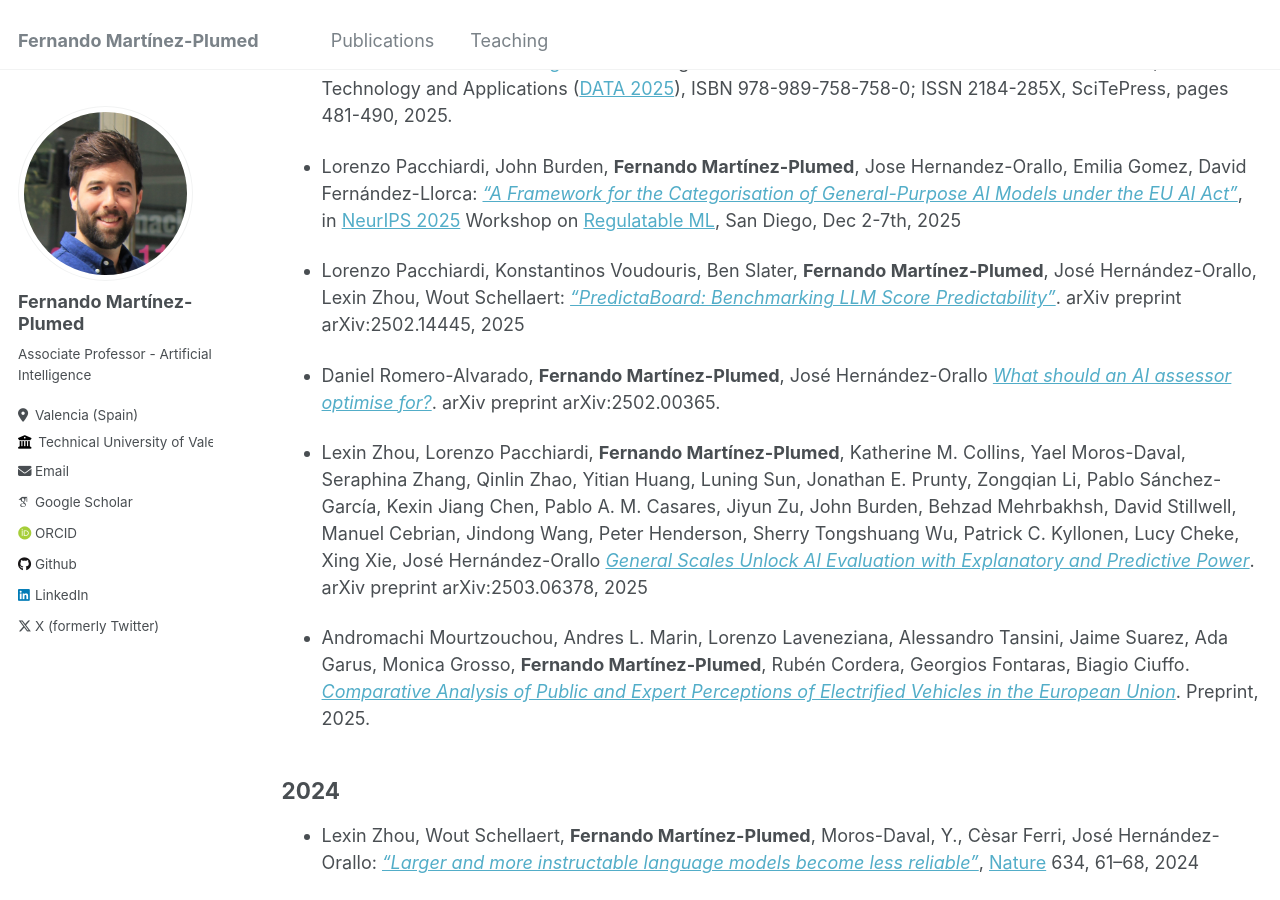
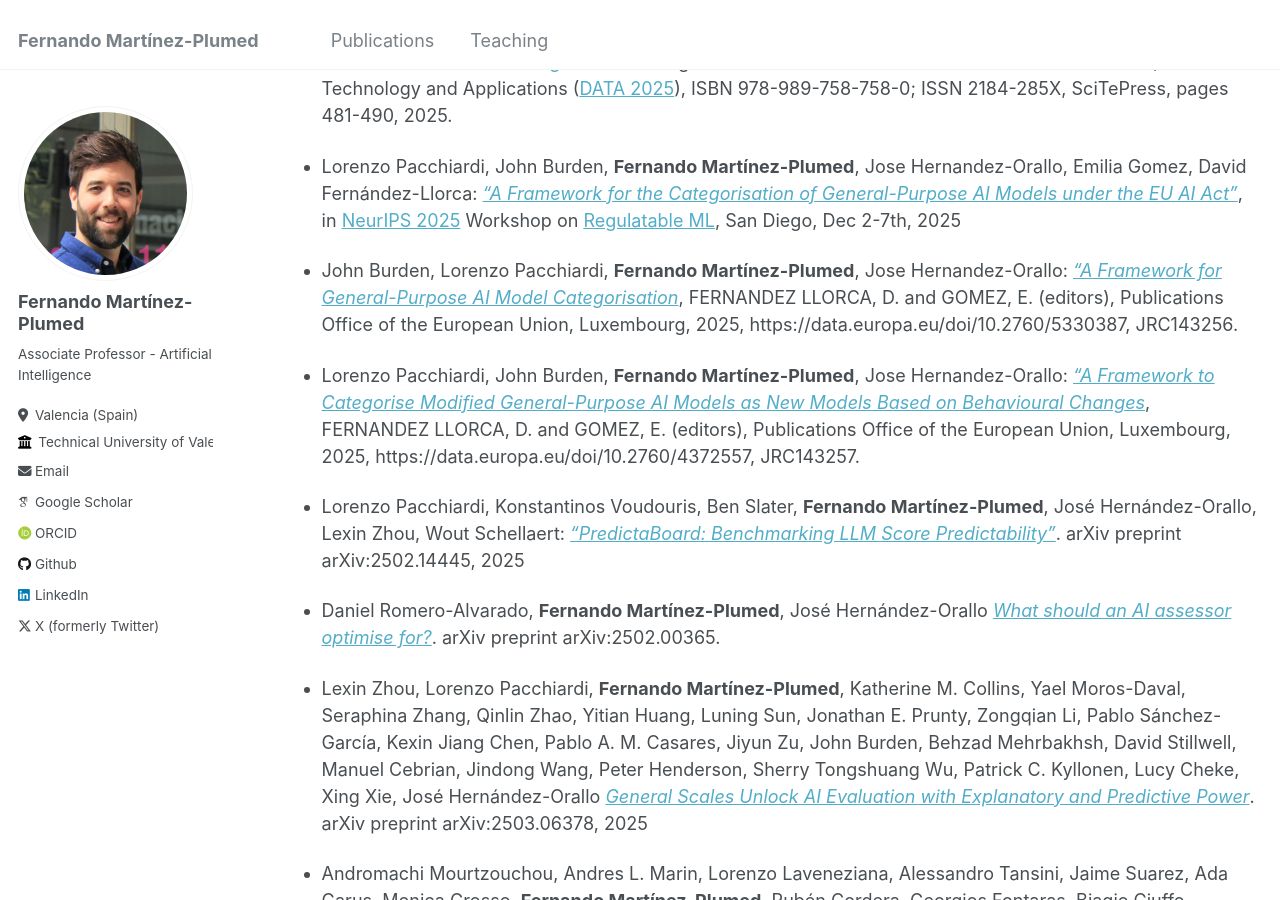
Before and after one commit to nandomp/nandomp.github.io, a Jekyll site: the page built from _pages/publications.md, in a window 1280 px wide and 900 px high, scrolled down 937 px. Built offline with Jekyll 4.4.1, drawn with Linux system fonts in a browser that asks for light colours; some web fonts are replaced.

Commit message:
Update publications.md

```diff
--- a/_pages/publications.md
+++ b/_pages/publications.md
@@ -11,7 +11,7 @@ author_profile: true
 
 * Andromachi Mourtzouchou, Andres L. Marin, Lorenzo Laveneziana, Alessandro Tansini, Jaime Suarez, Ada Garus, Monica Grosso, **Fernando Martínez-Plumed**, Rubén Cordera, Georgios Fontaras, Biagio Ciuffo: [*"Comparative analysis of public and expert perceptions of electrified vehicles in the European Union"*](https://doi.org/10.1038/s41598-025-06071-0), in [Nature Scientific Reports](https://www.nature.com/srep/), 15, Article number: 21695, 2025.
 
-* Andres L. Marin, **Fernando Martínez-Plumed**, Michail A. Makridisb, Alessandro Tansinic, Luca Pulvirentid, Jaime Suarez Corujoc, Dimitrios Komnosc, María José Ramírez-Quintanaa, Carlos Monserrat, Georgios Fontaras: [*"Follow the Leader: A Deep Reinforcement Learning Framework for Safe and Efficient Autonomous Car-Following"*](), in Taylor & Francis Journal of [Intelligent Transportation Systems: Technology, Planning, and Operations](https://www.tandfonline.com/journals/gits20), to appear.
+* Andres L. Marin, **Fernando Martínez-Plumed**, Michail A. Makridisb, Alessandro Tansinic, Luca Pulvirentid, Jaime Suarez Corujoc, Dimitrios Komnosc, María José Ramírez-Quintanaa, Carlos Monserrat, Georgios Fontaras: [*"Follow the Leader: A Deep Reinforcement Learning Framework for Safe and Efficient Autonomous Car-Following"*](https://doi.org/10.1080/15472450.2025.2576907), in Taylor & Francis Journal of [Intelligent Transportation Systems: Technology, Planning, and Operations](https://www.tandfonline.com/journals/gits20), to appear.
 
 * Behzad Mehrbakhsh, **Fernando Martínez-Plumed**, Jose Hernández-Orallo, [*"Contamination Budget: Trade-offs Between Breadth, Depth and Difficulty"*](), Proceedings of the [34th International Joint Conference on Artificial Intelligence (IJCAI 2025)](https://2025.ijcai.org/),  Montreal, Canada, August 16 - 22, 2025.
 
@@ -22,6 +22,10 @@ author_profile: true
 * Diego Vallejo-Huanga, Cèsar Ferri, **Fernando Martínez-Plumed**. [*ClustSize: An Algorithmic Framework for Size-Constrained Clustering*](https://doi.org/10.5220/0013558900003967). In Proceedings of the 14th International Conference on Data Science, Technology and Applications ([DATA 2025](https://data.scitevents.org/)), ISBN 978-989-758-758-0; ISSN 2184-285X, SciTePress, pages 481-490, 2025.
 
 * Lorenzo Pacchiardi, John Burden, **Fernando Martínez-Plumed**, Jose Hernandez-Orallo, Emilia Gomez, David Fernández-Llorca: [*"A Framework for the Categorisation of General-Purpose AI Models under the EU AI Act"*](https://openreview.net/forum?id=uE33aEsyX1), in [NeurIPS 2025](https://neurips.cc/) Workshop on [Regulatable ML](https://regulatableml.github.io/#overview), San Diego, Dec 2-7th, 2025
+
+* John Burden, Lorenzo Pacchiardi, **Fernando Martínez-Plumed**, Jose Hernandez-Orallo: [*"A Framework for General-Purpose AI Model Categorisation*](https://dx.doi.org/10.2760/5330387), FERNANDEZ LLORCA, D. and GOMEZ, E. (editors), Publications Office of the European Union, Luxembourg, 2025, https://data.europa.eu/doi/10.2760/5330387, JRC143256.
+
+* Lorenzo Pacchiardi, John Burden, **Fernando Martínez-Plumed**, Jose Hernandez-Orallo: [*"A Framework to Categorise Modified General-Purpose AI Models as New Models Based on Behavioural Changes*](https://dx.doi.org/10.2760/4372557), FERNANDEZ LLORCA, D. and GOMEZ, E. (editors), Publications Office of the European Union, Luxembourg, 2025, https://data.europa.eu/doi/10.2760/4372557, JRC143257.
 
 * Lorenzo Pacchiardi, Konstantinos Voudouris, Ben Slater, **Fernando Martínez-Plumed**, José Hernández-Orallo, Lexin Zhou, Wout Schellaert: [*"PredictaBoard: Benchmarking LLM Score Predictability"*](https://arxiv.org/abs/2502.14445). arXiv preprint arXiv:2502.14445, 2025
 
```
